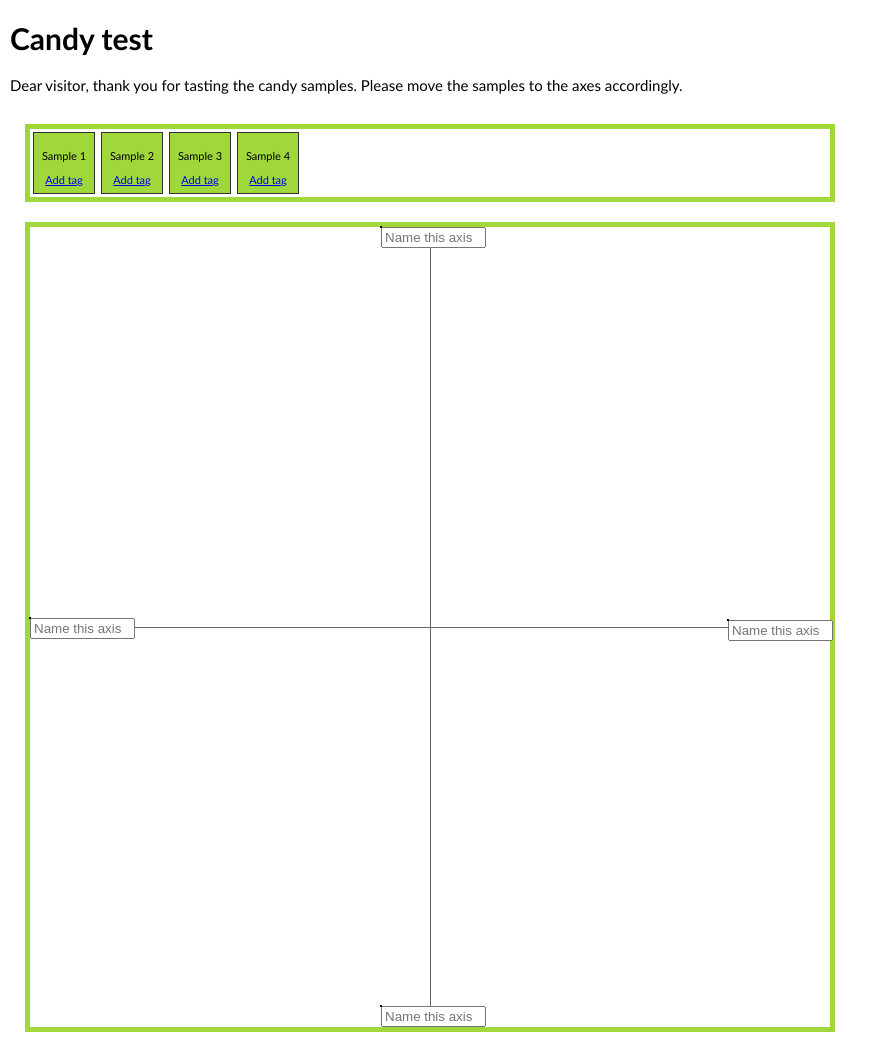
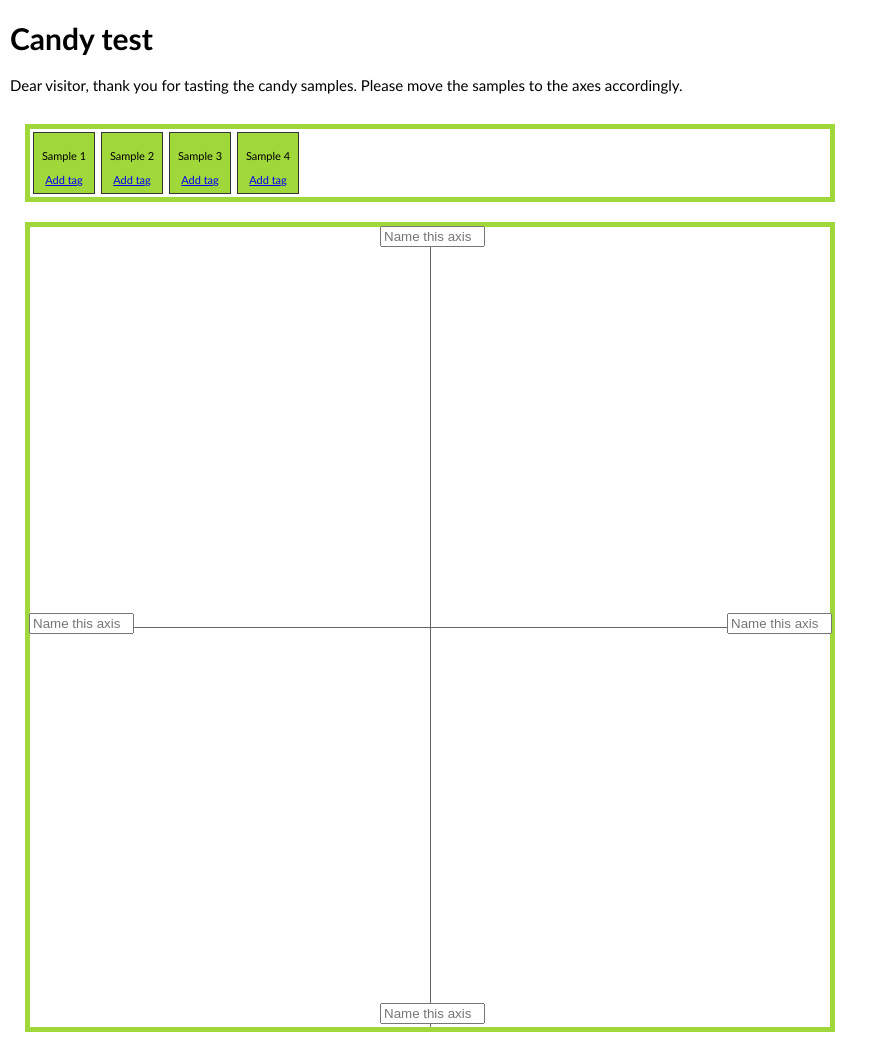
Before and after one commit to Esensorics/esenrosicsDevelopment, a PHP site: page / in a window 1280 px wide. Shown: the whole page, without its empty margins (0-887 px from the left). Run offline with PHP 8.4, Linux system fonts and the light colour scheme; some libraries are stand-ins or nearby versions.

Commit message:
Black dot is gone!!

```diff
--- a/Personal-Maria/Team/style.css
+++ b/Personal-Maria/Team/style.css
@@ -112,7 +112,7 @@ float: left;
 	position: relative;
 	top: -1202px;
 	left: 350px;
-	border: 1px solid #000;
+	border: 0px solid #000;
 	vertical-align: bottom;
 	z-index: 50;
 }
@@ -124,7 +124,7 @@ float: left;
 	position: relative;
 	top: -425px;
 	left: 350px;
-	border: 1px solid #000;
+	border: 0px solid #000;
 	vertical-align: bottom;
 	z-index: 50;
 }
@@ -136,7 +136,7 @@ float: left;
 	position: relative;
 	top: -815px;
 	left: -1px;
-	border: 1px solid #000;
+	border: 0px solid #000;
 	vertical-align: bottom;
 	z-index: 50;
 }
@@ -148,7 +148,7 @@ float: left;
 	position: relative;
 	top: -815px;
 	left: 697px;
-	border: 1px solid #000;
+	border: 0px solid #000;
 	vertical-align: bottom;
 	z-index: 50;
 }
```
